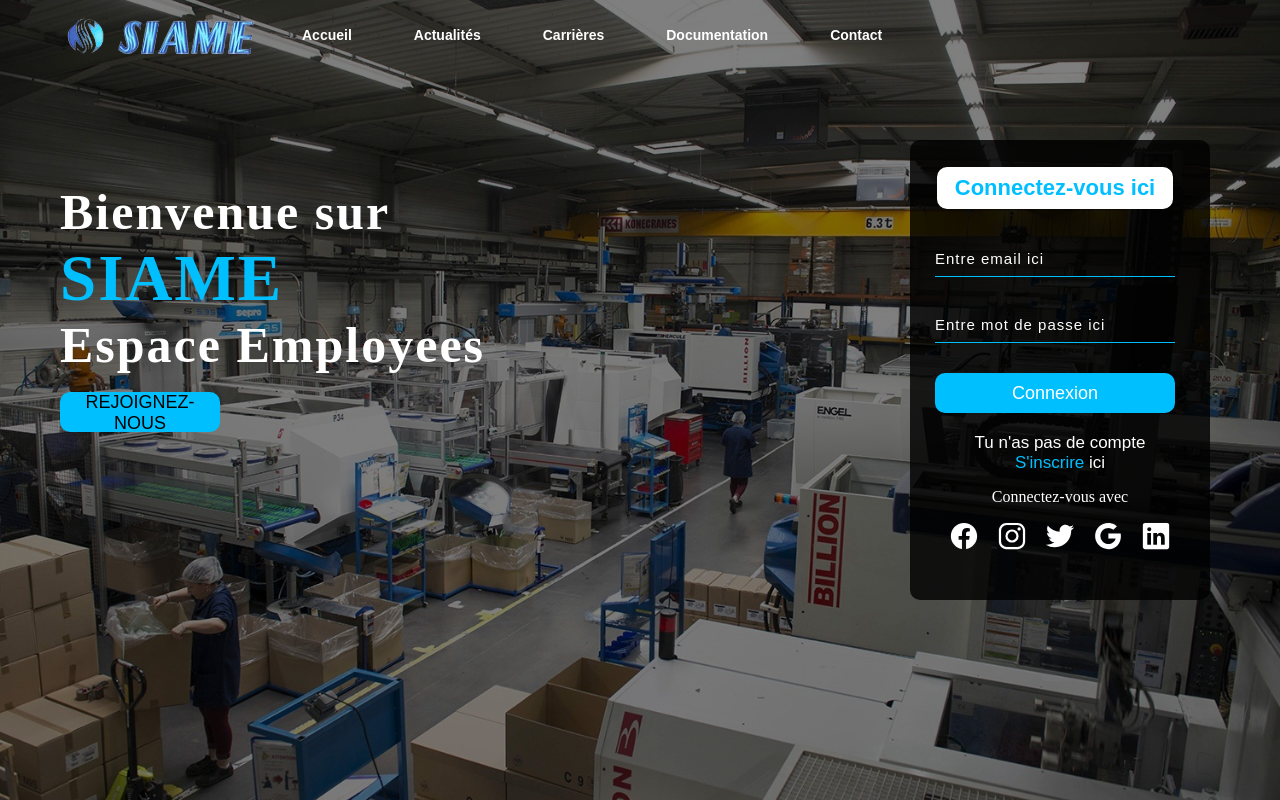
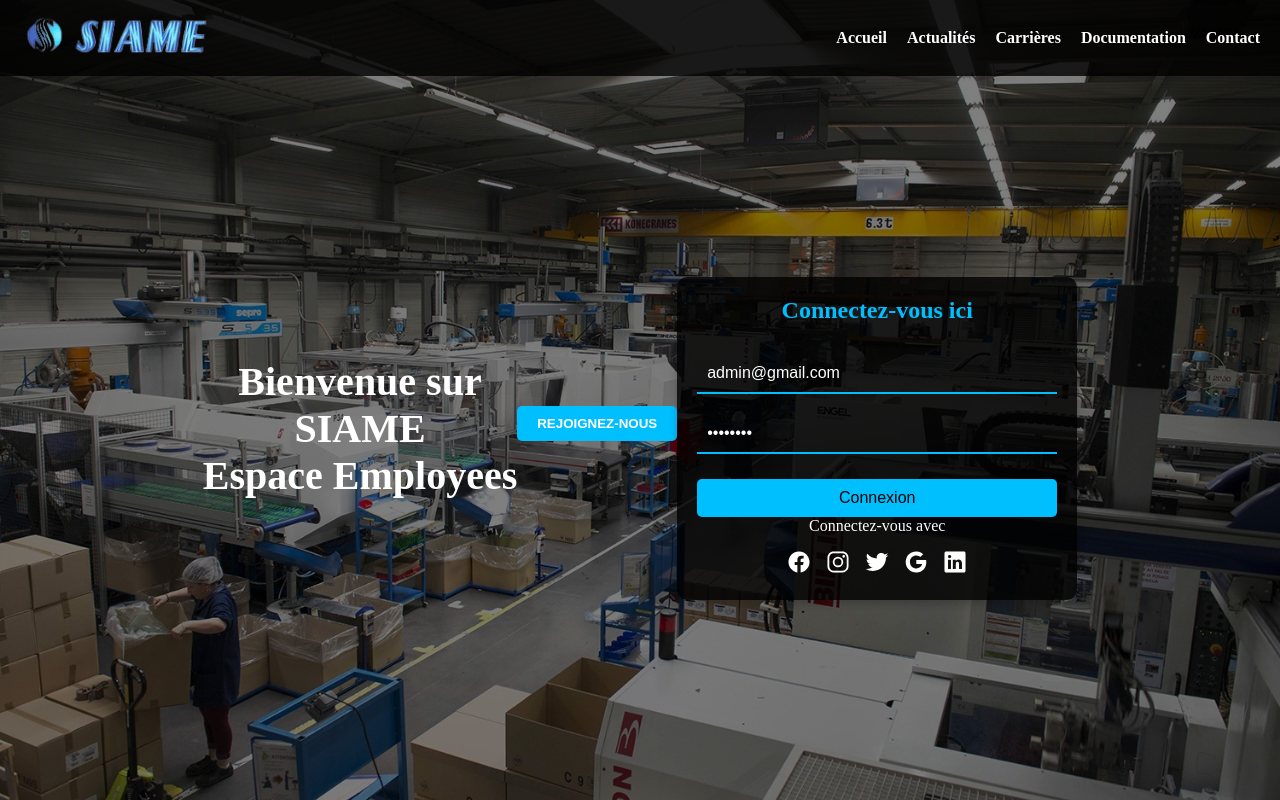
Before and after one commit to moutiasaad/siame, a PHP site: page / in a window 1280 px wide. Run offline with PHP 8.4, Linux system fonts and the light colour scheme; some libraries are stand-ins or nearby versions.

Commit message:
update organize files

```diff
--- a/Index.php
+++ b/Index.php
@@ -3,13 +3,15 @@
 <head>
     <title>SIAME</title>
     <link rel="stylesheet" href="assets/CSS/index.css">
+    <meta name="viewport" content="width=device-width, initial-scale=1.0">
     <script defer src="assets/JS/test.js"></script>
 </head>
 <body>
     <div class="main">
+        <!-- Navbar Section -->
         <div class="navbar">
             <div class="icon">
-                <h2 class="logo"><a href="http://www.siame.com.tn/"><img src="assets/Images/siame.png"></a></h2>
+                <h2 class="logo"><a href="http://www.siame.com.tn/"><img src="assets/Images/siame.png" alt="SIAME Logo"></a></h2>
             </div>
 
             <div class="menu">
@@ -23,33 +25,33 @@
             </div>
         </div>
 
+        <!-- Content Section -->
         <div class="content">
-            <h1>Bienvenue sur<br><span>SIAME</span> <br>Espace Employees <br></h1>
-            <br><button class="cn"><a href="#">REJOIGNEZ-NOUS</a></button>
+            <h1>Bienvenue sur<br><span>SIAME</span><br>Espace Employees <br></h1>
+            <br>
+            <button class="cn"><a href="#">REJOIGNEZ-NOUS</a></button>
 
+            <!-- Login Form -->
             <div class="form">
                 <div id="error">
-                    <!-- Display error message if available -->
                     <?php
                     session_start();
                     if (isset($_SESSION['error'])) {
                         echo '<p style="color: red; font-size: 14px; text-align: center;">' . $_SESSION['error'] . '</p>';
-                        unset($_SESSION['error']); // Clear error message after displaying it
+                        unset($_SESSION['error']);
                     }
                     ?>
                 </div>
 
                 <div class="form-control">
                     <h2>Connectez-vous ici</h2>
-                    <form id="form" action="verif.php" method="POST">
-                        <input id="username" type="text" name="username" placeholder="Entre email ici" required>
-                        <input id="password" type="password" name="password" placeholder="Entre mot de passe ici" required>
+                    <form id="form" action="Pages/verif.php" method="POST">
+                        <input id="username" type="text" name="username" placeholder="Entrez email ici" value="admin@gmail.com" required>
+                        <input id="password" type="password" name="password" placeholder="Entrez mot de passe ici" value="12345678" required>
                         <button type="submit" class="btnn">Connexion</button>
                     </form>
                 </div>
 
-                <p class="link">Tu n'as pas de compte<br>
-                    <a href="http://www.siame.com.tn/inscription.php">S'inscrire</a> ici</p>
                 <p class="liw">Connectez-vous avec</p>
 
                 <div class="icons">
--- a/Admin.php
+++ b/Pages/admin/Admin.php
@@ -17,7 +17,7 @@ $machines = $stmt->fetchAll();
     <meta charset="UTF-8">
     <meta name="viewport" content="width=device-width, initial-scale=1.0">
     <title>Admin Dashboard</title>
-    <link rel="stylesheet" href="assets/CSS/Admin.css">
+    <link rel="stylesheet" href="../../assets/CSS/Admin.css">
     <link rel="stylesheet" href="https://cdn.jsdelivr.net/npm/bootstrap@5.3.0-alpha3/dist/css/bootstrap.min.css">
     <script src="https://kit.fontawesome.com/a076d05399.js" crossorigin="anonymous"></script>
 </head>
@@ -71,7 +71,7 @@ $machines = $stmt->fetchAll();
                     <?php foreach ($machines as $machine): ?>
                     <!-- Machine Status Section -->
                     <div class="machine-status">
-                        <img src="assets/Images/Hercule-h200.png" alt="Machine Image" class="machine-image">
+                        <img src="../../assets/Images/Hercule-h200.png" alt="Machine Image" class="machine-image">
                         <div class="machine-info">
                             <h3><?php echo htmlspecialchars($machine['nom']); ?></h3>
                             <p><strong>Location:</strong><?php echo htmlspecialchars($machine['location']); ?></p>
--- a/add_machine1.php
+++ b/Pages/admin/add_machine1.php
@@ -16,7 +16,7 @@ $machines = $stmt->fetchAll();
     <meta charset="UTF-8">
     <meta name="viewport" content="width=device-width, initial-scale=1.0">
     <title>Add Machine</title>
-    <link rel="stylesheet" href="assets/CSS/Admin.css">
+    <link rel="stylesheet" href="../../assets/CSS/Admin.css">
     <script src="assets/JS/sidebar.js"></script>
 </head>
 <body>
--- a/add_user1.php
+++ b/Pages/admin/add_user1.php
@@ -12,7 +12,7 @@ if (!isset($_SESSION['role']) || $_SESSION['role'] !== 'admin') {
     <meta charset="UTF-8">
     <meta name="viewport" content="width=device-width, initial-scale=1.0">
     <title>Add User</title>
-    <link rel="stylesheet" href="assets/CSS/Admin.css">
+    <link rel="stylesheet" href="../../assets/CSS/Admin.css">
     <script src="assets/JS/sidebar.js"></script>
 </head>
 <body>
--- a/list_users.php
+++ b/Pages/admin/list_users.php
@@ -16,7 +16,7 @@ $users = $stmt->fetchAll();
     <meta charset="UTF-8">
     <meta name="viewport" content="width=device-width, initial-scale=1.0">
     <title>List Users</title>
-    <link rel="stylesheet" href="assets/CSS/Admin.css">
+    <link rel="stylesheet" href="../../assets/CSS/Admin.css">
     <script src="assets/JS/sidebar.js"></script>
 </head>
 <body>
--- a/verif.php
+++ b/Pages/verif.php
@@ -26,14 +26,14 @@ if ($_SERVER['REQUEST_METHOD'] === 'POST') {
 
         // Redirect based on role
         if ($userData['role'] === 'admin') {
-            header('Location: list_machines.php'); // Redirect to admin page
+            header('Location: admin/list_machines.php'); // Redirect to admin page
         } else {
-            header('Location: Dashbord.php'); // Redirect to user dashboard
+            header('Location: user/Dashbord.php'); // Redirect to user dashboard
         }
         exit();
     } else {
         $_SESSION['error'] = 'Incorrect email or password.';
-        header('Location: index.php'); // Redirect back to the login page
+        header('Location: ../index.php'); // Redirect back to the login page
         exit();
     }
 }
--- a/assets/CSS/index.css
+++ b/assets/CSS/index.css
@@ -1,269 +1,181 @@
-*{
+/* General Reset */
+* {
     margin: 0;
     padding: 0;
+    box-sizing: border-box;
 }
 
-.main{
+/* Main Container */
+.main {
     width: 100%;
-    background: linear-gradient(to top, rgba(0,0,0,0.5)50%,rgba(0,0,0,0.5)50%), url(../Images/background.jpg);
-    background-position: center;
-    background-size: cover;
-    height: 100vh;
+    background: linear-gradient(to top, rgba(0, 0, 0, 0.5) 50%, rgba(0, 0, 0, 0.5) 50%),
+        url(../Images/background.jpg) no-repeat center center/cover;
+    min-height: 100vh;
+    display: grid;
+    grid-template-rows: auto 1fr;
 }
 
-.navbar{
-    width: 1200px;
-    height: 75px;
-    margin: auto;
+/* Navbar */
+.navbar {
+    display: flex;
+    justify-content: space-between;
+    align-items: center;
+    padding: 10px 20px;
+    background-color: rgba(0, 0, 0, 0.8);
+    color: white;
+    z-index: 1000;
 }
 
-.icon{
-    background-size: cover;
-    width: 200px;
-    float: left;
-    height: 70px;
-
-
+.navbar .icon {
+    flex: 1;
 }
 
-.logo{
-    color: #00BFFF	;
-    font-size: 35px;
-    font-family: Arial;
-    padding-left: 20px;
-    float: left;
-    padding-top: 10px;
-
+.navbar .icon img {
+    height: 50px;
 }
 
-.menu{
-    width: 400px;
-    float: left;
-    height: 70px;
+.menu ul {
+    display: flex;
+    list-style: none;
+    gap: 20px;
 }
 
-ul{
-    float: left;
+.menu ul li a {
+    color: white;
+    text-decoration: none;
+    font-size: 16px;
+    font-weight: bold;
+    transition: color 0.3s ease;
+}
+
+.menu ul li a:hover {
+    color: #00bfff;
+}
+
+/* Content Section */
+.content {
+    display: flex;
+    flex-wrap: wrap;
+    align-items: center;
+    justify-content: center;
+    text-align: center;
+    color: white;
+    padding: 20px;
+}
+
+.content h1 {
+    font-size: 2.5rem;
+    margin-bottom: 20px;
+}
+
+.content .cn {
+    margin-bottom: 30px;
+    padding: 10px 20px;
+    background-color: #00bfff;
+    border: none;
+    border-radius: 5px;
+    cursor: pointer;
+}
+
+.content .cn a {
+    text-decoration: none;
+    color: white;
+    font-weight: bold;
+}
+
+.form {
+    width: 100%;
+    max-width: 400px;
+    background-color: rgba(0, 0, 0, 0.8);
+    padding: 20px;
+    border-radius: 10px;
+    box-shadow: 0 4px 8px rgba(0, 0, 0, 0.2);
+}
+
+.form h2 {
+    color: #00bfff;
+    margin-bottom: 20px;
+}
+
+.form input {
+    width: 100%;
+    padding: 10px;
+    margin: 10px 0;
+    border: none;
+    border-bottom: 2px solid #00bfff;
+    background: transparent;
+    color: white;
+    font-size: 16px;
+}
+
+.form input::placeholder {
+    color: #ccc;
+}
+
+.form .btnn {
+    width: 100%;
+    padding: 10px;
+    background: #00bfff;
+    border: none;
+    border-radius: 5px;
+    cursor: pointer;
+    font-size: 16px;
+    margin-top: 15px;
+    transition: background-color 0.3s ease;
+}
+
+.form .btnn:hover {
+    background-color: white;
+    color: #00bfff;
+}
+
+.icons {
     display: flex;
     justify-content: center;
-    align-items: center;
+    gap: 15px;
+    margin-top: 15px;
 }
 
-ul li{
-    list-style: none;
-    margin-left: 62px;
-    margin-top: 27px;
-    font-size: 14px;
+.icons a {
+    color: white;
+    font-size: 24px;
+    transition: color 0.3s ease;
 }
 
-ul li a{
-    text-decoration: none;
-    color: #fff;
-    font-family: Arial;
-    font-weight: bold;
-    transition: 0.4s ease-in-out;
+.icons a:hover {
+    color: #00bfff;
 }
 
-.active,ul li a:hover{
-    color:#00BFFF	;
-    border-radius: "3px";
+/* Responsive Styles */
+@media (max-width: 768px) {
+    .navbar {
+        flex-direction: column;
     }
 
-.search{
-    width: 330px;
-    float: left;
-    margin-left: 270px;
+    .menu ul {
+        flex-direction: column;
+        gap: 10px;
     }
 
-.srch{
-    font-family: 'Times New Roman';
-    width: 200px;
-    height: 40px;
-    background: transparent;
-    border: 1px solid #00BFFF	;
-    margin-top: 13px;
-    color: #fff;
-    border-right: none;
-    font-size: 16px;
-    float: left;
+    .content {
         padding: 10px;
-    border-bottom-left-radius: 5px;
-    border-top-left-radius: 5px;
     }
 
-.btn{
-    width: 100px;
-    height: 40px;
-    background: #00BFFF	;
-    border: 2px solid #00BFFF	;
-    margin-top: 13px;
-    color: #fff;
-    font-size: 15px;
-    border-bottom-right-radius: 5px;
-    border-bottom-right-radius: 5px;
-    transition: 0.2s ease;
-    cursor: pointer;
+    .content h1 {
+        font-size: 1.8rem;
     }
-.btn:hover{
-    color: #000;
 }
 
-.btn:focus{
-    outline: none;
+@media (max-width: 480px) {
+    .navbar .icon img {
+        height: 40px;
     }
 
-.srch:focus{
-    outline: none;
+    .content h1 {
+        font-size: 1.5rem;
     }
 
-.content{
-    width: 1200px;
-    height: auto;
-    margin: auto;
-    color: #fff;
-    position: relative;
+    .form {
+        width: 90%;
     }
-
-.content .par{
-    padding-left: 20px;
-    padding-bottom: 25px;
-    font-family: Arial;
-    letter-spacing: 1.2px;
-    line-height: 30px;
 }
-
-.content h1{
-    font-family: 'Times New Roman';
-    font-size: 50px;
-    padding-left: 20px;
-    margin-top: 9%;
-    letter-spacing: 2px;
-}
-
-.content .cn{
-    width: 160px;
-    height: 40px;
-    background: #00BFFF	;
-    border: none;
-    margin-bottom: 10px;
-    margin-left: 20px;
-    font-size: 18px;
-    border-radius: 10px;
-    cursor: pointer;
-    transition: .4s ease;
-
-}
-
-.content .cn a{
-    text-decoration: none;
-    color: #000;
-    transition: .3s ease;
-}
-
-.cn:hover{
-    background-color: #fff;
-}
-
-.content span{
-    color: #00BFFF	;
-    font-size: 65px
-}
-
-.form{
-    width: 250px;
-    height: 410px;
-    background: linear-gradient(to top, rgba(0,0,0,0.8)50%,rgba(0,0,0,0.8)50%);
-    position: absolute;
-    top: -20px;
-    left: 870px;
-    transform: translate(0%,-5%);
-    border-radius: 10px;
-    padding: 25px;
-}
-
-.form h2{
-    width: 220px;
-    font-family: sans-serif;
-    text-align: center;
-    color: #00BFFF	;
-    font-size: 22px;
-    background-color: #fff;
-    border-radius: 10px;
-    margin: 2px;
-    padding: 8px;
-}
-
-.form input{
-    width: 240px;
-    height: 35px;
-    background: transparent;
-    border-bottom: 1px solid #00BFFF	;
-    border-top: none;
-    border-right: none;
-    border-left: none;
-    color: #fff;
-    font-size: 15px;
-    letter-spacing: 1px;
-    margin-top: 30px;
-    font-family: sans-serif;
-}
-
-.form input:focus{
-    outline: none;
-}
-
-::placeholder{
-    color: #fff;
-    font-family: Arial;
-}
-
-.btnn{
-    width: 240px;
-    height: 40px;
-    background: #00BFFF	;
-    border: none;
-    margin-top: 30px;
-    font-size: 18px;
-    border-radius: 10px;
-    cursor: pointer;
-    color: #fff;
-    transition: 0.4s ease;
-}
-.btnn:hover{
-    background: #fff;
-    color: #00BFFF	;
-}
-.btnn a{
-    text-decoration: none;
-    color: #000;
-    font-weight: bold;
-}
-.form .link{
-    font-family: Arial, Helvetica, sans-serif;
-    font-size: 17px;
-    padding-top: 20px;
-    text-align: center;
-}
-.form .link a{
-    text-decoration: none;
-    color: #00BFFF	;
-}
-.liw{
-    padding-top: 15px;
-    padding-bottom: 10px;
-    text-align: center;
-}
-.icons a{
-    text-decoration: none;
-    color: #fff;
-}
-.icons ion-icon{
-    color: #fff;
-    font-size: 30px;
-    padding-left: 14px;
-    padding-top: 5px;
-    transition: 0.3s ease;
-}
-.icons ion-icon:hover{
-    color: #00BFFF;
-}
```
Also changed, not shown: Pages/admin/list_machines.php (renamed from list_machines.php, +5 -5 lines), Pages/admin/sidebar.php (renamed from sidebar.php, +4 -4 lines), Pages/user/Dashbord.php (renamed from Dashbord.php, +8 -13 lines), assets/CSS/Dashbord.css (+14 -25 lines), Pages/admin/add_machine.php (renamed from add_machine.php), Pages/admin/add_user.php (renamed from add_user.php), Pages/db.php (renamed from db.php), Pages/on-off.php (renamed from on-off.php). Lines whose indentation alone changed are shown as unchanged.
